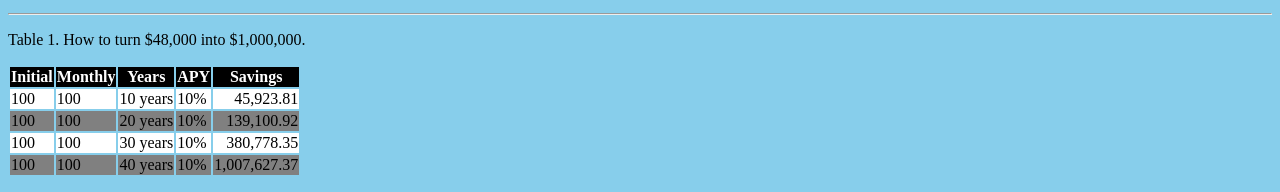
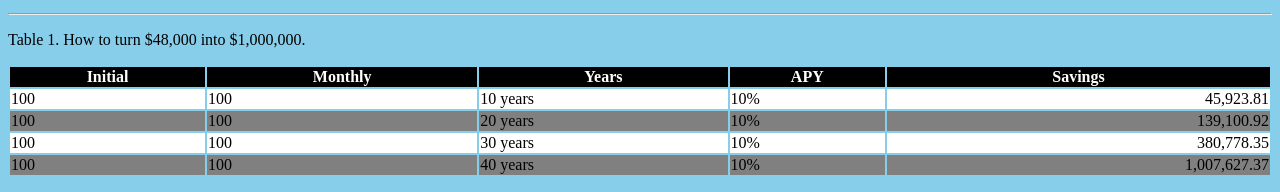
Before and after one commit to bddang23/bddang23.github.io, a plain HTML site: page assignment/assignment02.html in a window 1280 px wide. Shown: the part 2809-3001 px from the top of the page. Drawn offline with Linux system fonts and the light colour scheme.

Commit message:
Update assignment02styles.css

```diff
--- a/assignment/assignment02styles.css
+++ b/assignment/assignment02styles.css
@@ -67,7 +67,13 @@ nav {
   padding:5px;
   z-index:1;
 }
+/*code for HTML table*/
+table {
+  width:100%;
+  border-width:1px;"
+}
 
+/*pre-existing CSS code*/
 .stripey tr:nth-child(even) { background-color:gray; }
 
 .stripey tr:nth-child(odd) { background-color:white; }
```
